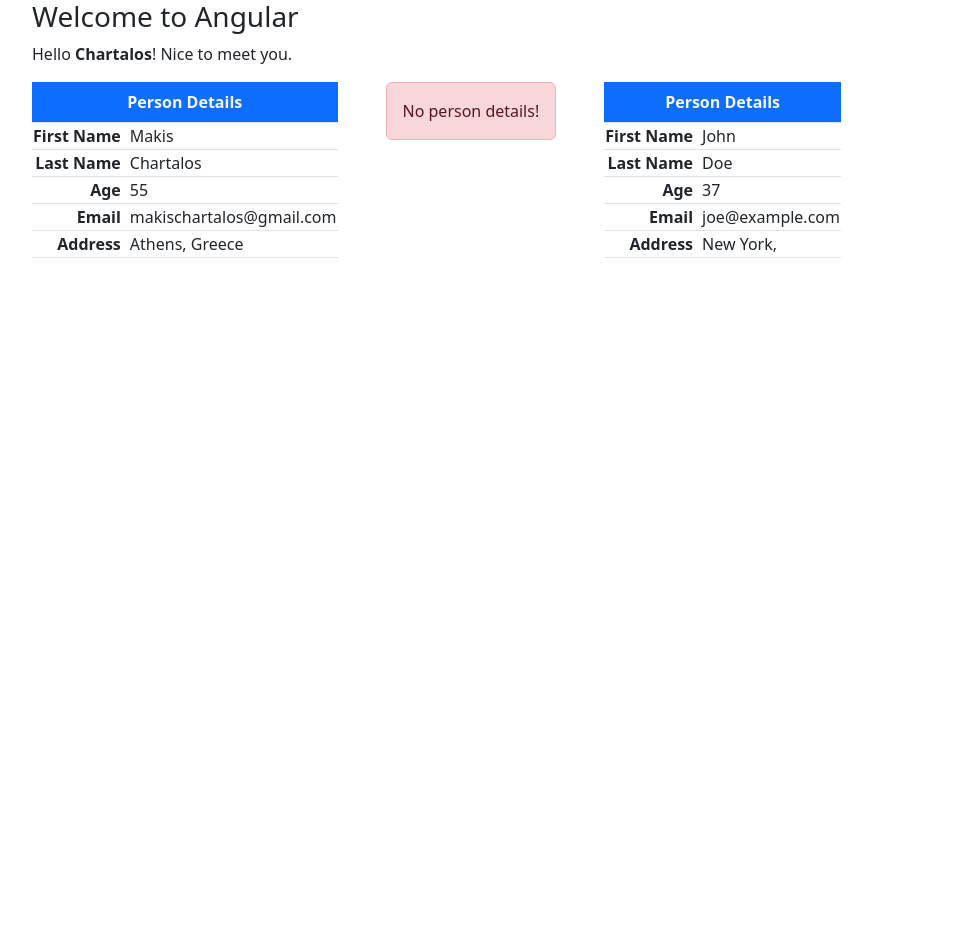
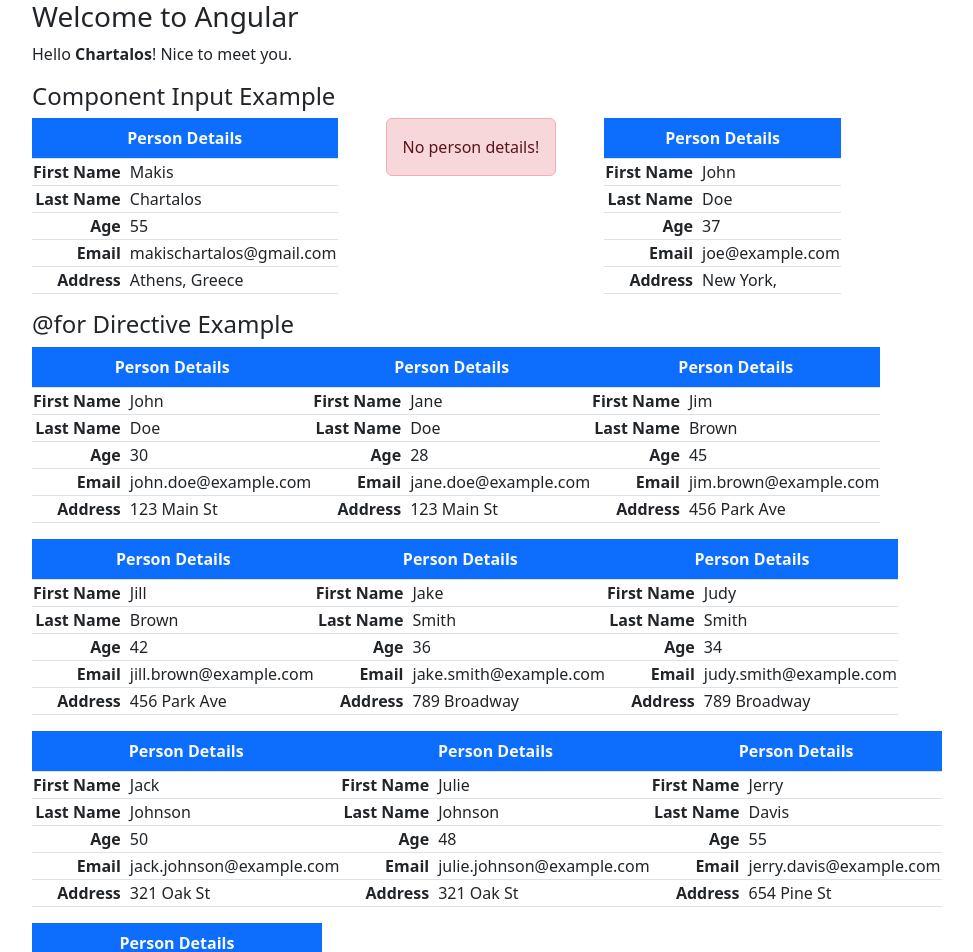
Before and after one commit to MakisChartalos/angular-introduction, an Angular app: page / in a window 1280 px wide. Shown: the top 952 px of the page, without its empty margins (50-1023 px from the left). Before the commit the page ends 800 px from the top, so only its background shows below. Built offline with nearby package versions, Linux system fonts and the light colour scheme.

Commit message:
@for directive

```diff
--- a/src/app/app.component.html
+++ b/src/app/app.component.html
@@ -1,6 +1,8 @@
 <div class="container">
     <h3>Welcome to Angular</h3>
     <p>Hello <strong>{{ name }}</strong>! Nice to meet you.</p>
+
+    <h4>Component Input Example</h4>
 
     <div class="d-flex gap-5 text-nowrap ">
         <app-person-table [person]="person0"></app-person-table>
@@ -8,4 +10,11 @@
         <app-person-table [person]="person1"></app-person-table>
     </div>
 
+    <h4>{{ '@for' }} Directive Example</h4>
+
+    <div class="d-flex flex-wrap text-nowrap gap2">
+        @for(user of users; track user) {
+            <app-person-table [person]="user"></app-person-table>
+        }
+    </div>
 </div>
--- a/src/app/app.component.ts
+++ b/src/app/app.component.ts
@@ -29,6 +29,81 @@
       age: 0x25,
       email: 'joe@example.com',
       address: "New York, "
-    }
+    };
+
+    users: Person[] = [
+      {
+        givenName: 'John',
+        surName: 'Doe',
+        age: 30,
+        email: 'john.doe@example.com',
+        address: '123 Main St',
+      },
+      {
+        givenName: 'Jane',
+        surName: 'Doe',
+        age: 28,
+        email: 'jane.doe@example.com',
+        address: '123 Main St',
+      },
+      {
+        givenName: 'Jim',
+        surName: 'Brown',
+        age: 45,
+        email: 'jim.brown@example.com',
+        address: '456 Park Ave',
+      },
+      {
+        givenName: 'Jill',
+        surName: 'Brown',
+        age: 42,
+        email: 'jill.brown@example.com',
+        address: '456 Park Ave',
+      },
+      {
+        givenName: 'Jake',
+        surName: 'Smith',
+        age: 36,
+        email: 'jake.smith@example.com',
+        address: '789 Broadway',
+      },
+      {
+        givenName: 'Judy',
+        surName: 'Smith',
+        age: 34,
+        email: 'judy.smith@example.com',
+        address: '789 Broadway',
+      },
+      {
+        givenName: 'Jack',
+        surName: 'Johnson',
+        age: 50,
+        email: 'jack.johnson@example.com',
+        address: '321 Oak St',
+      },
+      {
+        givenName: 'Julie',
+        surName: 'Johnson',
+        age: 48,
+        email: 'julie.johnson@example.com',
+        address: '321 Oak St',
+      },
+      {
+        givenName: 'Jerry',
+        surName: 'Davis',
+        age: 55,
+        email: 'jerry.davis@example.com',
+        address: '654 Pine St',
+      },
+      {
+        givenName: 'June',
+        surName: 'Davis',
+        age: 53,
+        email: 'june.davis@example.com',
+        address: '654 Pine St',
+      },
+    ];
+
+
 
 }
--- a/src/app/components/person-table/person-table.component.html
+++ b/src/app/components/person-table/person-table.component.html
@@ -3,7 +3,7 @@
         No person details!
     </div>
 } @else {
-    <table class="table table-bordered w-50">
+    <table class="table table-bordered">
         <caption class="caption-top fw-bold bg-primary text-light text-center">
           Person Details
         </caption>
```
Also changed, not shown: 1 other file (tests, documents, lock files or other folders).
